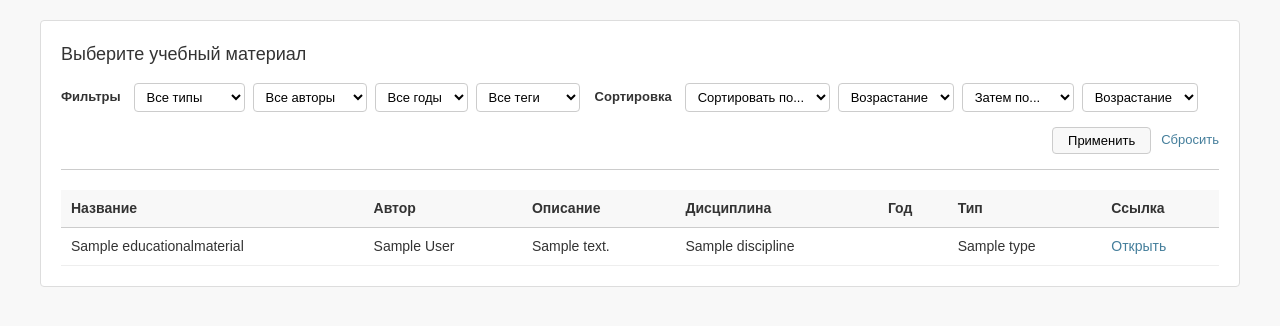
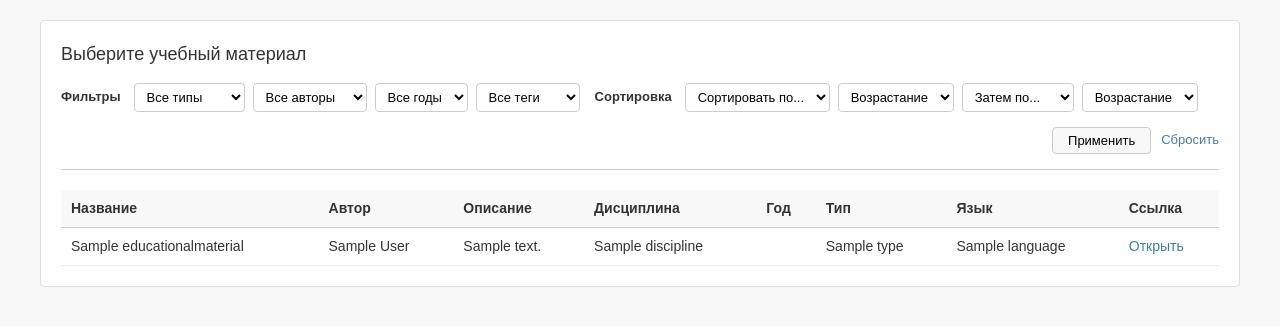
Before and after one commit to DomiVivi/Search-and-filtering-module, a Django app: page / in a window 1280 px wide. Shown: the part 43-369 px from the top of the page. Run offline with Django 5.2, Linux system fonts and the light colour scheme; tables that the repository leaves empty hold one stand-in row (values such as "Sample post").

Commit message:
feat: добавлен стоблец Язык и сортировка по нему

```diff
--- a/src/catalog/views.py
+++ b/src/catalog/views.py
@@ -37,6 +37,8 @@ def material_list(request):
             order_by_list.append(f"{prefix1}year__year")
         elif sort_field1 == "discipline":
             order_by_list.append(f"{prefix1}discipline__name")
+        elif sort_field1 == "language":
+            order_by_list.append(f"{prefix1}language__name")
 
     if sort_field2:
         prefix2 = "-" if sort_dir2 == "desc" else ""
@@ -48,6 +50,8 @@ def material_list(request):
             order_by_list.append(f"{prefix2}year__year")
         elif sort_field2 == "discipline":
             order_by_list.append(f"{prefix2}discipline__name")
+        elif sort_field2 == "language":
+            order_by_list.append(f"{prefix2}language__name")
 
     if order_by_list:
         materials = materials.order_by(*order_by_list)
--- a/src/templates/index.html
+++ b/src/templates/index.html
@@ -47,6 +47,7 @@
                 <option value="author" {% if current_sort_field1 == 'author' %}selected{% endif %}>Автор</option>
                 <option value="year" {% if current_sort_field1 == 'year' %}selected{% endif %}>Год</option>
                 <option value="discipline" {% if current_sort_field1 == 'discipline' %}selected{% endif %}>Дисциплина</option>
+                <option value="language" {% if current_sort_field1 == 'language' %}selected{% endif %}>Язык</option>
             </select>
             <select name="sort_dir1">
                 <option value="asc" {% if current_sort_dir1 == 'asc' %}selected{% endif %}>Возрастание</option>
@@ -59,6 +60,7 @@
                 <option value="author" {% if current_sort_field2 == 'author' %}selected{% endif %}>Автор</option>
                 <option value="year" {% if current_sort_field2 == 'year' %}selected{% endif %}>Год</option>
                 <option value="discipline" {% if current_sort_field2 == 'discipline' %}selected{% endif %}>Дисциплина</option>
+                <option value="language" {% if current_sort_field2 == 'language' %}selected{% endif %}>Язык</option>
             </select>
             <select name="sort_dir2">
                 <option value="asc" {% if current_sort_dir2 == 'asc' %}selected{% endif %}>Возрастание</option>
@@ -82,6 +84,7 @@
                 <th>Дисциплина</th>
                 <th>Год</th>
                 <th>Тип</th>
+                <th>Язык</th>
                 <th>Ссылка</th>
             </tr>
         </thead>
@@ -94,6 +97,7 @@
                 <td>{{ material.discipline.name }}</td>
                 <td>{{ material.year.year }}</td>
                 <td>{{ material.type.name }}</td>
+                <td>{{ material.language.name }}</td>
                 <td>
                     {% if material.link %}
                         <a href="{{ material.link }}" target="_blank" class="btn">Открыть</a>
@@ -104,7 +108,7 @@
             </tr>
             {% empty %}
             <tr class="empty-row">
-                <td colspan="7">По выбранным фасетам ничего не найдено.</td>
+                <td colspan="8">По выбранным фасетам ничего не найдено.</td>
             </tr>
             {% endfor %}
         </tbody>
```
